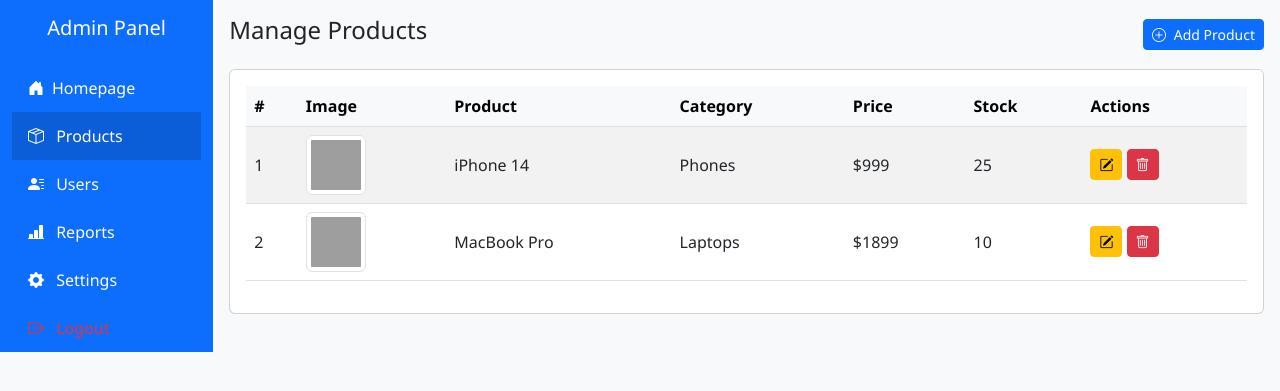
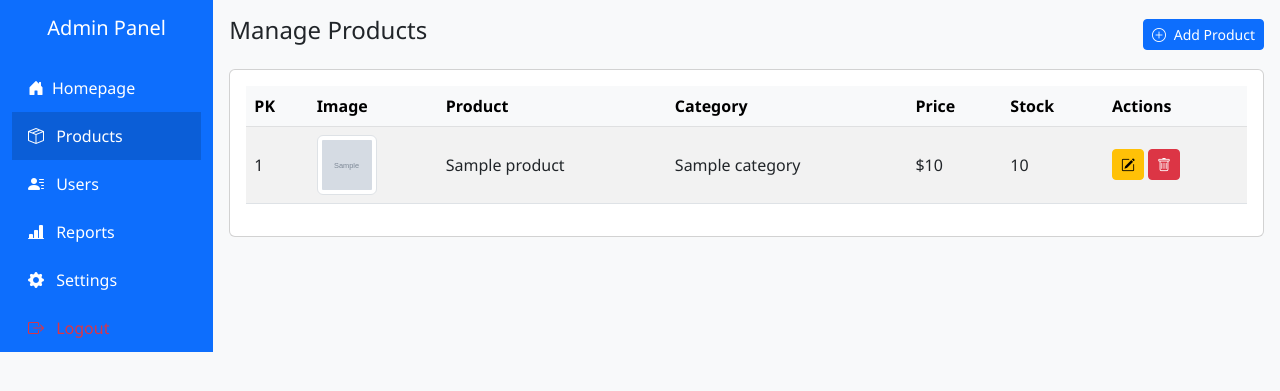
Before and after one commit to GERRY-01/Electronics-Ecommerce-app, a Django app: template templates/adminhome.html in a window 1280 px wide. Shown: the top 391 px of the page. Run offline with Django 3.2, Linux system fonts and the light colour scheme; the template is opened without the code that fills it: most values are stand-ins (such as "Sample title", 1, 10 or a date in 2020); grey boxes marked "Sample" are stand-in pictures; one stand-in notice (Sample message) is shown; grey boxes are pictures that could not be loaded.

Commit message:
fetched the products in the front end of the admin page

```diff
--- a/templates/adminhome.html
+++ b/templates/adminhome.html
@@ -96,7 +96,7 @@
               <table class="table align-middle table-striped">
                 <thead class="table-light">
                   <tr>
-                    <th>#</th>
+                    <th>PK</th>
                     <th>Image</th>
                     <th>Product</th>
                     <th>Category</th>
@@ -106,30 +106,24 @@
                   </tr>
                 </thead>
                 <tbody>
+                    {% for product in products %}
                   <tr>
-                    <td>1</td>
-                    <td><img src="https://images.unsplash.com/photo-1511707171634-5f897ff02aa9?w=60&h=60&fit=crop" class="img-thumbnail" /></td>
-                    <td>iPhone 14</td>
-                    <td>Phones</td>
-                    <td>$999</td>
-                    <td>25</td>
+                    <td>{{product.id}}</td>
+                    {% if product.image %}
+                    <td><img src="{{product.image.url}}" class="img-thumbnail" /></td>
+                    {% else %}
+                    <td>No image</td>
+                    {% endif %}
+                    <td>{{product.name}}</td>
+                    <td>{{product.category}}</td>
+                    <td>${{product.price}}</td>
+                    <td>{{product.stock}}</td>
                     <td>
                       <button class="btn btn-sm btn-warning"><i class="bi bi-pencil-square"></i></button>
                       <button class="btn btn-sm btn-danger"><i class="bi bi-trash"></i></button>
                     </td>
                   </tr>
-                  <tr>
-                    <td>2</td>
-                    <td><img src="https://images.unsplash.com/photo-1517336714731-489689fd1ca8?w=60&h=60&fit=crop" class="img-thumbnail" /></td>
-                    <td>MacBook Pro</td>
-                    <td>Laptops</td>
-                    <td>$1899</td>
-                    <td>10</td>
-                    <td>
-                      <button class="btn btn-sm btn-warning"><i class="bi bi-pencil-square"></i></button>
-                      <button class="btn btn-sm btn-danger"><i class="bi bi-trash"></i></button>
-                    </td>
-                  </tr>
+                  {% endfor %}
                 </tbody>
               </table>
             </div>
@@ -139,43 +133,51 @@
         <!-- Add Product Modal -->
         <div class="modal fade" id="addProductModal" tabindex="-1">
           <div class="modal-dialog">
-            <form class="modal-content">
+            <form class="modal-content" method="post" enctype="multipart/form-data">
+                {% csrf_token %}
+                {% if request.user.is_authenticated and request.user.is_staff %}
               <div class="modal-header">
                 <h5 class="modal-title">Add Product</h5>
                 <button type="button" class="btn-close" data-bs-dismiss="modal"></button>
               </div>
+               {% endif %}
               <div class="modal-body">
                 <div class="mb-3">
                   <label class="form-label">Product Name</label>
-                  <input type="text" class="form-control" />
+                  <input type="text" class="form-control" name="productname" />
                 </div>
                 <div class="mb-3">
                   <label class="form-label">Category</label>
-                  <select class="form-select">
-                    <option>Phones</option>
-                    <option>Laptops</option>
-                    <option>Television</option>
-                    <option>Computers</option>
-                    <option>Charger and cables</option>
+                  <select class="form-select" name="category">
+                    <option value="phones">Phones</option>
+                    <option value="laptops">Laptops</option>
+                    <option value="television">Television</option>
+                    <option value="computers">Computers</option>
+                    <option value="cables">Charger and cables</option>
 
                   </select>
                 </div>
                 <div class="mb-3">
                   <label class="form-label">Price</label>
-                  <input type="number" class="form-control" />
+                  <input type="number" class="form-control" name="price" />
                 </div>
                 <div class="mb-3">
                   <label class="form-label">Stock</label>
-                  <input type="number" class="form-control" />
+                  <input type="number" class="form-control" name="stock" />
                 </div>
                 <div class="mb-3">
                   <label class="form-label">Product Image</label>
-                  <input type="file" class="form-control" />
+                  <input type="file" class="form-control" name="image" />
                 </div>
               </div>
               <div class="modal-footer">
                 <button type="submit" class="btn btn-success">Save</button>
               </div>
+              {% if messages%}
+              {% for message in messages %}
+              <p>{{message}}</p>
+              {% endfor %}
+              {% endif %}
             </form>
           </div>
         </div>
```
